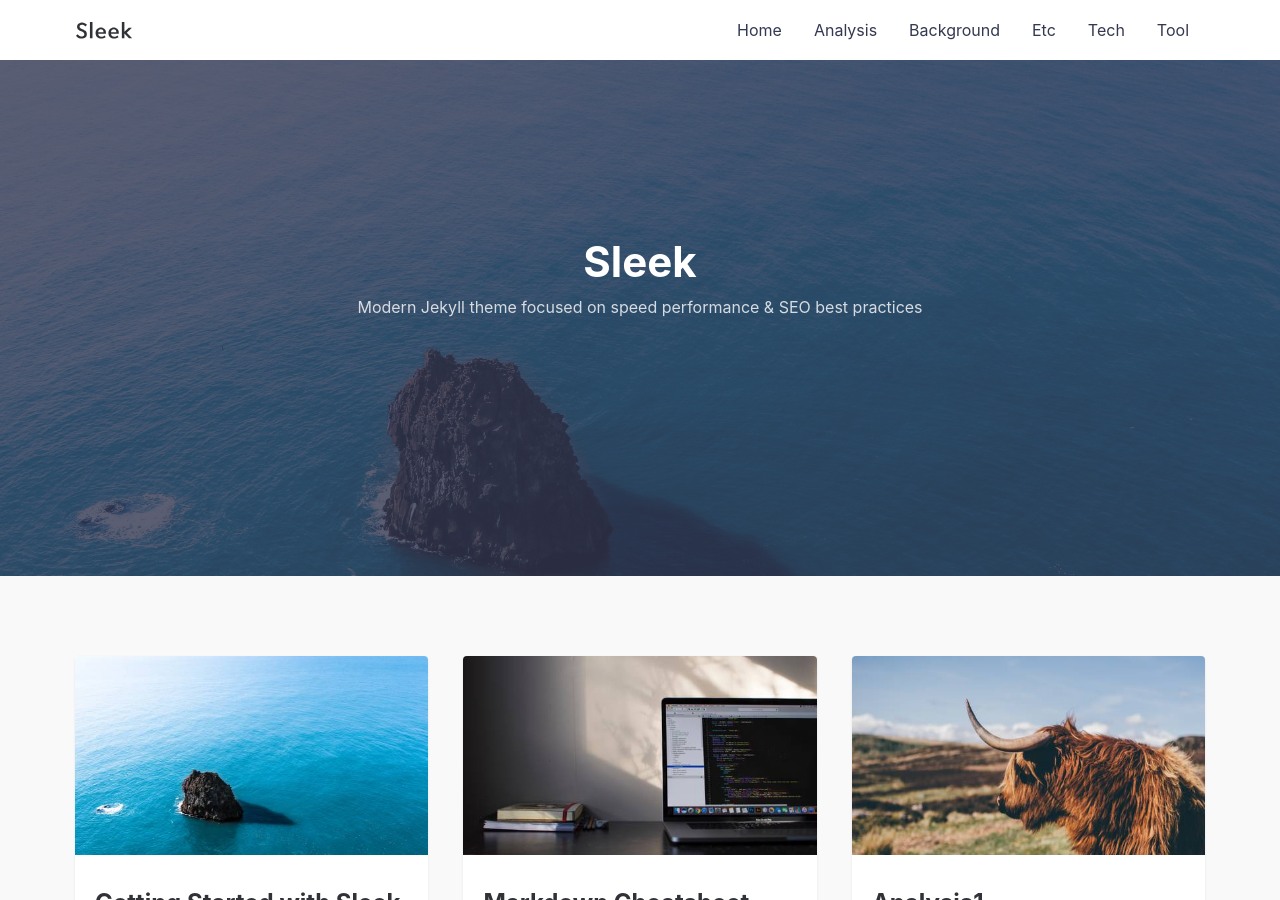
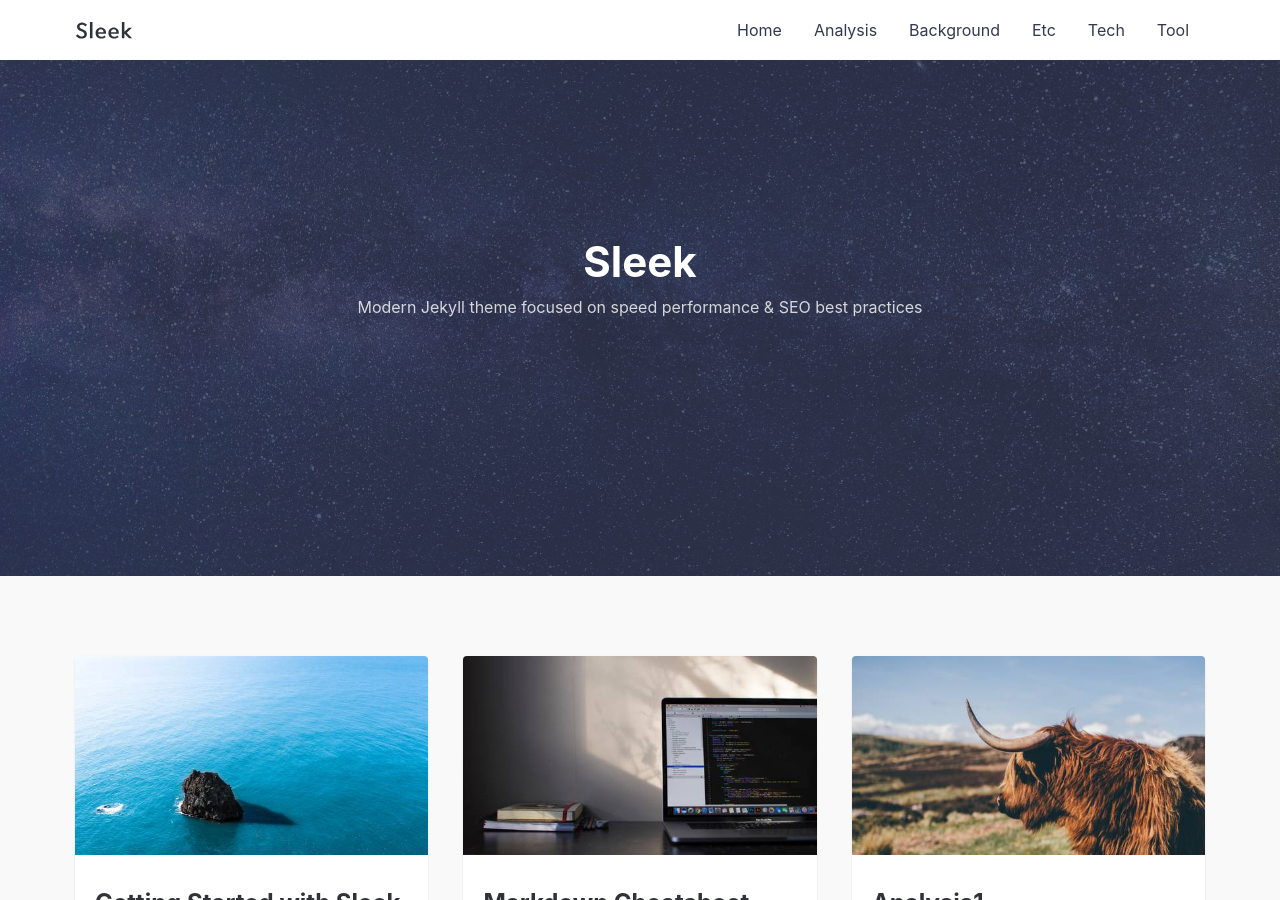
Before and after one commit to ppouhack/ppouhack.github.io, a Jekyll site: the page built from index.md, in a window 1280 px wide and 900 px high. Built offline with Jekyll 4.4.1, drawn with Linux system fonts in a browser that asks for light colours.

Commit message:
2019-03-29-commit-1

```diff
--- a/_layouts/default.html
+++ b/_layouts/default.html
@@ -18,7 +18,7 @@ layout: compress
 
     {% include header.html %}
 
-    <div class="hero lazyload" data-bg="{{site.url}}/assets/img/posts/sleek_lg.jpg">
+    <div class="hero lazyload" data-bg="{{site.url}}/assets/img/posts/default_lg.jpg">
       <div class="hero__wrap">
         <h1 class="hero__title">Sleek</h1>
         <p class="hero__meta">Modern Jekyll theme focused on speed performance & SEO best practices</p>
--- a/_layouts/default_Background.html
+++ b/_layouts/default_Background.html
@@ -18,7 +18,7 @@ layout: compress
 
     {% include header.html %}
 
-    <div class="hero lazyload" data-bg="{{site.url}}/assets/img/posts/sleek_lg.jpg">
+    <div class="hero lazyload" data-bg="{{site.url}}/assets/img/posts/default_Bacground.jpg">
       <div class="hero__wrap">
         <h1 class="hero__title">about</h1>
         <p class="hero__meta">Modern Jekyll theme focused on speed performance & SEO best practices</p>
--- a/_layouts/default_Etc.html
+++ b/_layouts/default_Etc.html
@@ -18,7 +18,7 @@ layout: compress
 
     {% include header.html %}
 
-    <div class="hero lazyload" data-bg="{{site.url}}/assets/img/posts/sleek_lg.jpg">
+    <div class="hero lazyload" data-bg="{{site.url}}/assets/img/posts/default_Etc.jpg">
       <div class="hero__wrap">
         <h1 class="hero__title">about</h1>
         <p class="hero__meta">Modern Jekyll theme focused on speed performance & SEO best practices</p>
--- a/_layouts/default_Tech.html
+++ b/_layouts/default_Tech.html
@@ -18,7 +18,7 @@ layout: compress
 
     {% include header.html %}
 
-    <div class="hero lazyload" data-bg="{{site.url}}/assets/img/posts/sleek_lg.jpg">
+    <div class="hero lazyload" data-bg="{{site.url}}/assets/img/posts/default_Tech.jpg">
       <div class="hero__wrap">
         <h1 class="hero__title">about</h1>
         <p class="hero__meta">Modern Jekyll theme focused on speed performance & SEO best practices</p>
--- a/_layouts/default_Tool.html
+++ b/_layouts/default_Tool.html
@@ -18,7 +18,7 @@ layout: compress
 
     {% include header.html %}
 
-    <div class="hero lazyload" data-bg="{{site.url}}/assets/img/posts/sleek_lg.jpg">
+    <div class="hero lazyload" data-bg="{{site.url}}/assets/img/posts/default_Tool.jpg">
       <div class="hero__wrap">
         <h1 class="hero__title">about</h1>
         <p class="hero__meta">Modern Jekyll theme focused on speed performance & SEO best practices</p>
--- a/_layouts/default_analysis.html
+++ b/_layouts/default_analysis.html
@@ -18,7 +18,7 @@ layout: compress
 
     {% include header.html %}
 
-    <div class="hero lazyload" data-bg="{{site.url}}/assets/img/posts/sleek_lg.jpg">
+    <div class="hero lazyload" data-bg="{{site.url}}/assets/img/posts/default_Analysis.jpg">
       <div class="hero__wrap">
         <h1 class="hero__title">about</h1>
         <p class="hero__meta">Modern Jekyll theme focused on speed performance & SEO best practices</p>
```
Also changed, not shown: assets/img/posts/default_Analysis.jpg (added), assets/img/posts/default_Bacground.jpg (added), assets/img/posts/default_Etc.jpg (added), assets/img/posts/default_Tech.jpg (added), assets/img/posts/default_Tool.jpg (added), assets/img/posts/default_lg.jpg (added).
